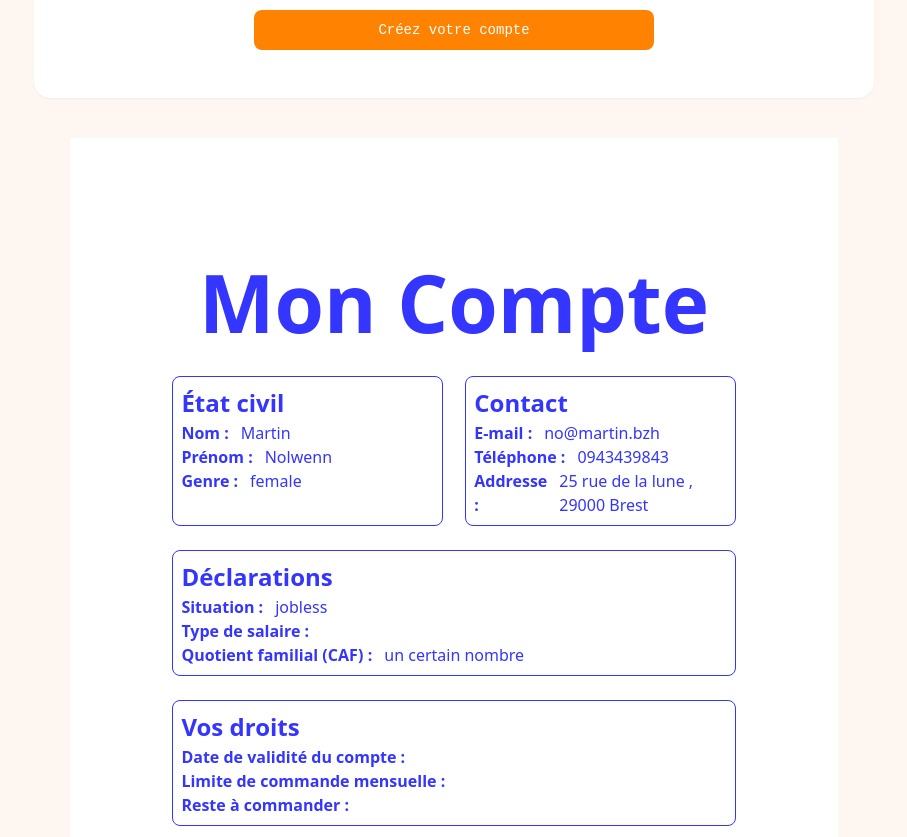
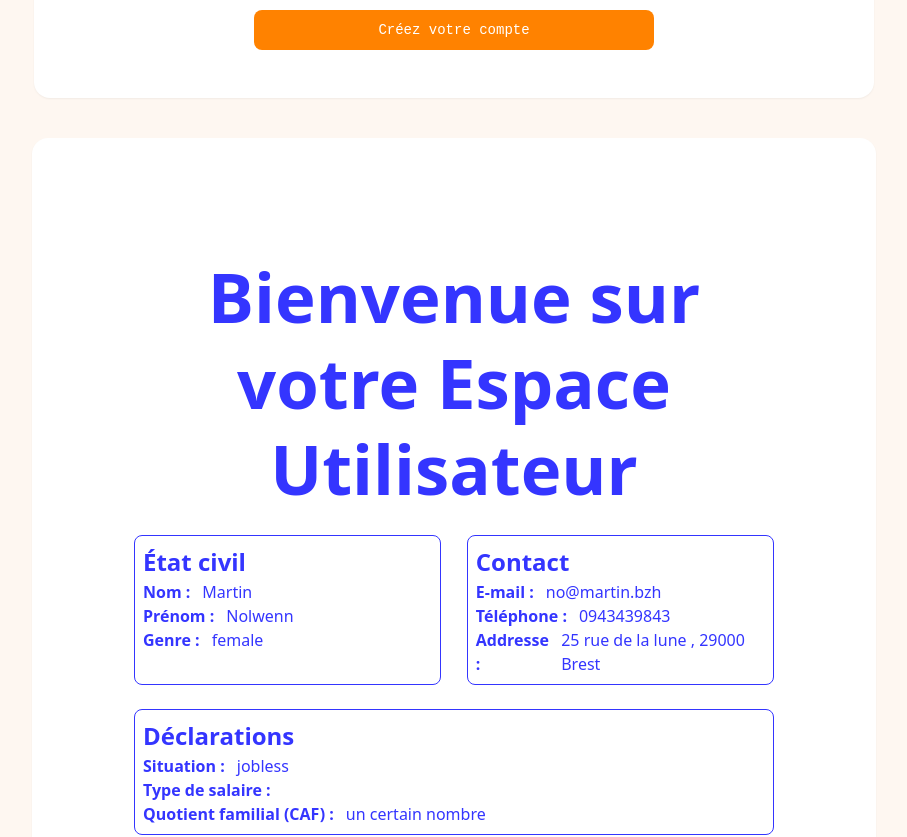
Before and after one commit to ba-22-hub/rayon22-ba22, a React (Vite) app: page /login in a window 1280 px wide. Shown: the part 860-1697 px from the top of the page, without its empty margins (186-1093 px from the left). Built offline with nearby package versions, Linux system fonts and the light colour scheme.

Commit message:
editing Account page style

```diff
--- a/src/pages/Account.jsx
+++ b/src/pages/Account.jsx
@@ -27,8 +27,8 @@ function Account({ client }) {
 
     return (
         <>
-            <div className="w-[60%] ml-[20%] p-[8%] bg-white">
-                <h1 className="text-center text-rayonblue text-[5em] leading-tight pt-[2%] font-bold">Mon Compte</h1>
+            <div className="w-[66%] ml-[17%] p-[8%] bg-white rounded-2xl shadow-sm mb-[4%]">
+                <h1 className="text-center text-rayonblue text-[4.3em] leading-tight pt-[2%] font-bold">Bienvenue sur votre Espace Utilisateur</h1>
                 <div className="flex flex-row">
                     <div className="border border-rayonblue rounded-lg mt-[1.5em] w-[48%] p-2">
                         <h2 className="text-rayonblue text-[1.5em] font-semibold">État civil</h2>
```
